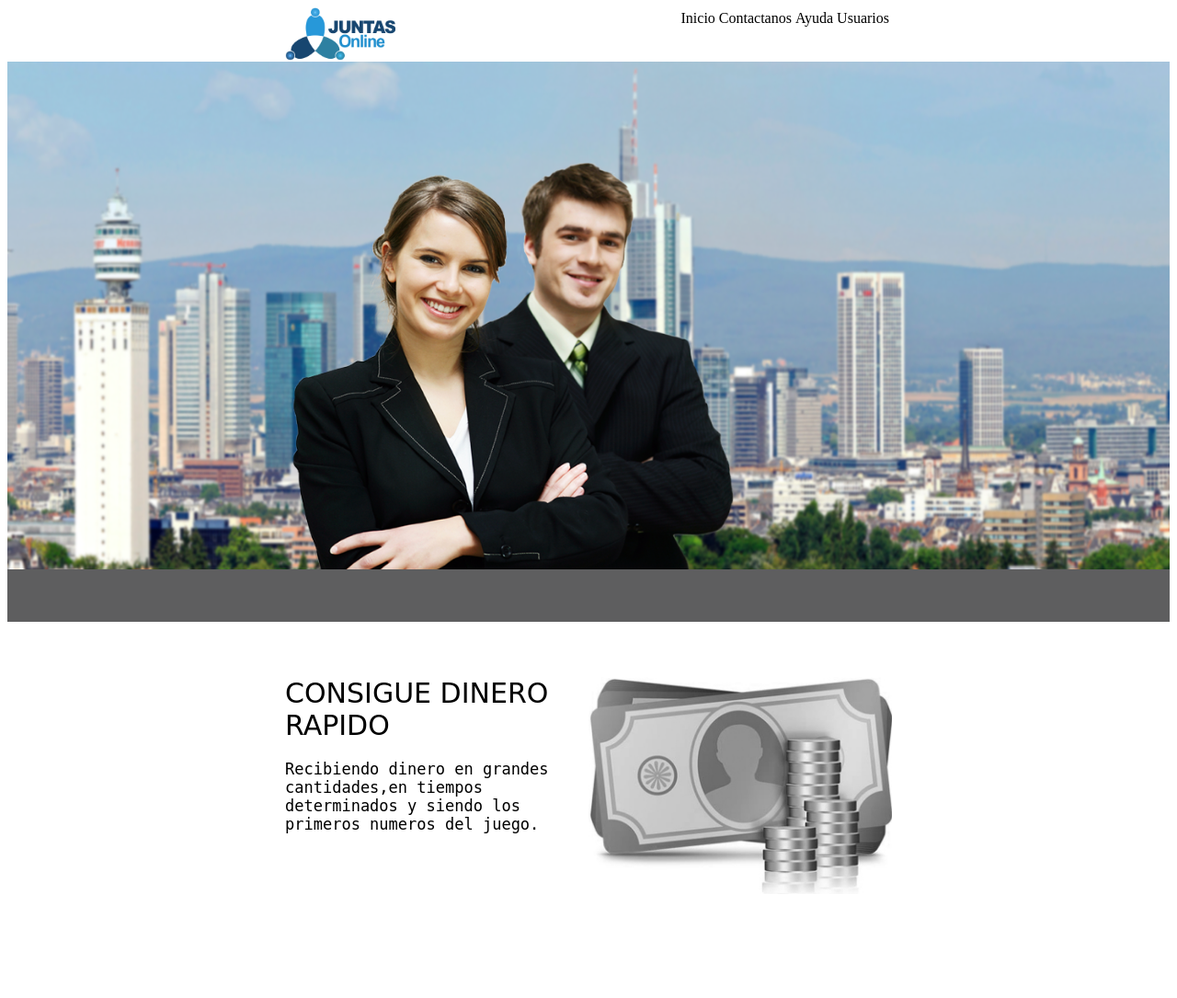
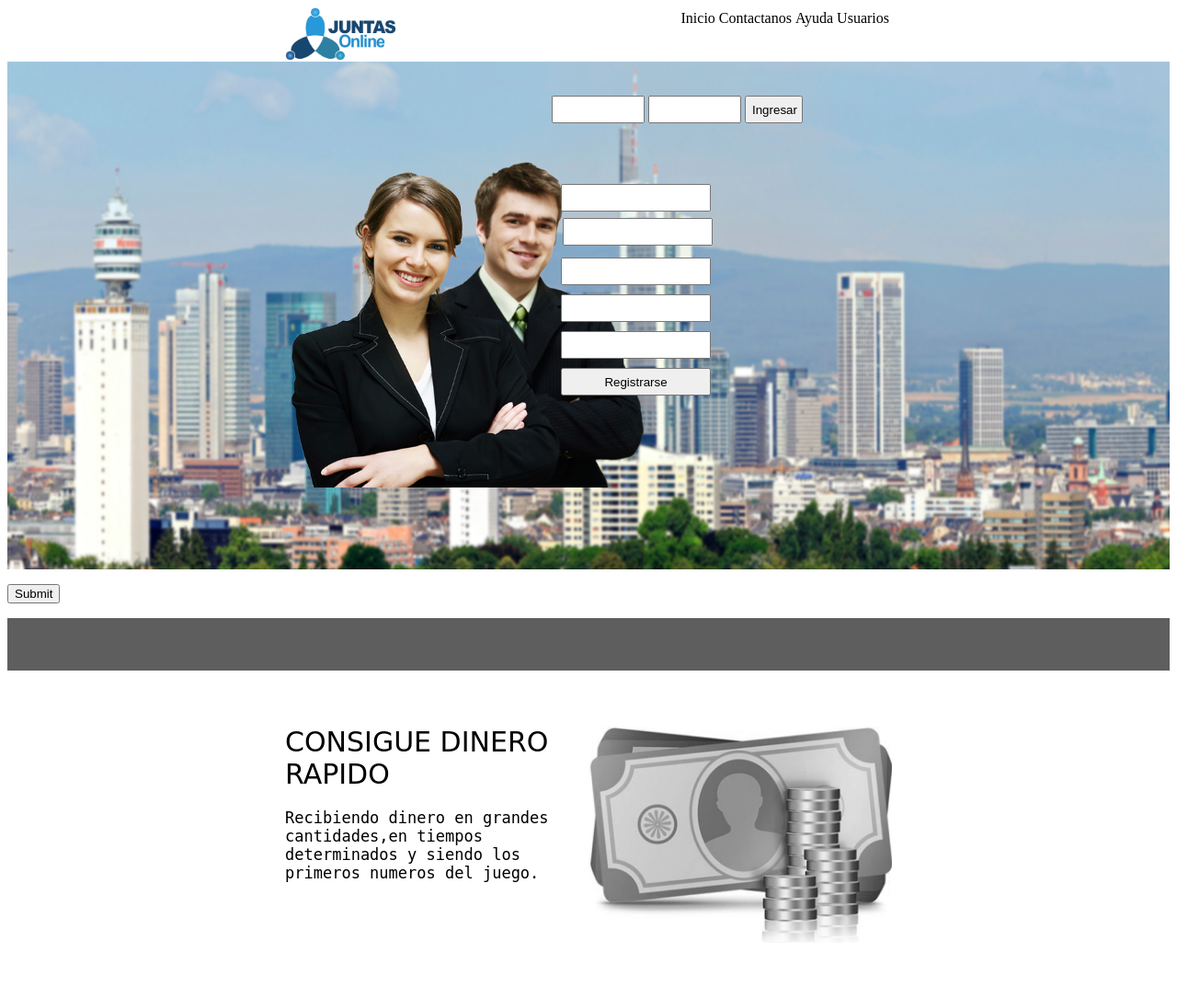
Before and after one commit to INITEC/JUNTAS-ONLINE, a PHP site: page / in a window 1280 px wide. Shown: the top 1085 px of the page at 92% size. Run offline with PHP 8.4, Linux system fonts and the light colour scheme.

Commit message:
ALEX
INDEX

```diff
--- a/Templates/index.css
+++ b/Templates/index.css
@@ -64,3 +64,106 @@
 /*Estilo parte H */
 
 #H_1 { background-color:#303030;  height:105px;   }
+
+
+#user
+{
+	margin-top: 40px;
+	position: absolute;
+	top: 64px;
+	left: 600px;
+	width: 101px;
+	height: 30px;
+	float: left;
+	}
+
+	#password
+{
+	margin-top: 40px;
+	position: absolute;
+	top: 64px;
+	left: 705px;
+	width: 101px;
+	height: 30px;
+	float: left;
+	}
+#formulario
+
+{ margin-top:107px;
+background-image:url('index/Imagenes/crearcuenta.jpg');
+position:absolute;
+top: 60px  ;
+left:  600px;
+
+width: 273px; height:306px;
+	float: left;
+	}
+
+#botonI {
+margin-top: 104px;
+
+position: absolute;
+top: 0px;
+left: 810px;
+width: 63px;
+height: 30px;
+float: left;
+}
+
+#caja_Nombre
+
+{
+	position: absolute;
+top: 200px;
+left: 610px;
+width: 163px;
+height: 30px;
+
+	}
+
+
+#caja_Apellido
+
+{
+	position: absolute;
+	top: 237px;
+	left: 612px;
+	width: 163px;
+	height: 30px;
+	}
+	#caja_Correo
+
+{position: absolute;
+top: 280px;
+left: 610px;
+width: 163px;
+height: 30px;
+
+	}
+	#caja_Clave1
+
+{position: absolute;
+top: 320px;
+left: 610px;
+width: 163px;
+height: 30px;
+
+	}
+	#caja_Clave2
+
+{position: absolute;
+top: 360px;
+left: 610px;
+width: 163px;
+height: 30px;
+
+	}
+	#bot_reg
+
+{position: absolute;
+top: 400px;
+left: 610px;
+width: 163px;
+height: 30px;
+
+	}
--- a/Templates/index.php
+++ b/Templates/index.php
@@ -22,10 +22,110 @@
 		<div id="B_1" >
 			<div id="B_int">
 				<div id="B_img">
-					<img src="index/Imagenes/personas.png" width="500">
+					<img src="index/Imagenes/personas.png" width="400">
 				</div>
 			</div>
 		</div>
+
+        <div >
+        <div>
+<form action="1_inicio_aux.php" method="post" width="100px"  >
+
+
+   <input type="text" name="user" id="user">
+
+   	<input type="password" name="pass" id="password" >
+
+ <input type="submit" title="login" value= "Ingresar" id="botonI">
+         <input type="hidden" name="tipo" value="LOGIN">
+
+
+
+				</form>
+			</div>
+		</div>
+
+     <div >
+     <form action="1_inicio_aux.php" method="post"  >
+     <input type="text" name="Nombre" id="caja_Nombre">
+     <input type="text" name="Apellidos" id="caja_Apellido">
+     <input type="text" name="Correo" id="caja_Correo">
+     <input type="text" name="Clave1" id="caja_Clave1">
+     <input type="text" name="Clave2" id="caja_Clave2">
+     <input type="submit" name="Registrar">
+
+
+						<input type="submit" value="Registrarse" title="Registrarse" id="bot_reg" >
+						<input type="hidden" name="tipo" value="REGISTRO">
+
+				</form>
+        </div>
+         <!--  	<div>
+			<div>
+				<h2>LOGIN</h2>
+			</div>
+			<div>
+				<form action="1_inicio_aux.php" method="post">
+					<div>
+						Usuario
+					</div>
+					<div>
+						<input type="text" name="user">
+					</div>
+					<div>
+						Clave
+					</div>
+					<div>
+						<input type="password" name="pass">
+					</div>
+					<div>
+						<input type="submit" title="login" value="Ingresar">
+						<input type="hidden" name="tipo" value="LOGIN">
+					</div>
+				</form>
+			</div>
+		</div>
+
+		<div>
+			<div>
+				<h2>REGISTRATE</h2>
+			</div>
+			<div>
+				<form action="1_inicio_aux.php" method="post">
+					<div>
+						Nombre
+					</div>
+					<div>
+						<input type="text" name="nombre">
+					</div>
+					<div>
+						Numero de tarjeta
+					</div>
+					<div>
+						<input type="text" name="num_tarjeta">
+					</div>
+					<div>
+						Usuario
+					</div>
+					<div>
+						<input type="text" name="user">
+					</div>
+					<div>
+						Clave
+					</div>
+					<div>
+						<input type="password" name="pass_1">
+					</div>
+					<div>
+						Confirme Clave
+					</div>
+					<div>
+						<input type="password" name="pass_2">-->
+
+
+			</div>
+		 </div>
+        </div>
 		<div id="C_1">
 
 		</div>
```
Also changed, not shown: require/conexion_class.php (+6 -1 lines), Templates/index/Imagenes/boton registrar OFF.png (added), Templates/index/Imagenes/boton registrar ON.png (added), Templates/index/Imagenes/crearcuenta.jpg (added), Templates/index/Imagenes/marco.png (added), Templates/index/Imagenes/recuadro check.png (added).
